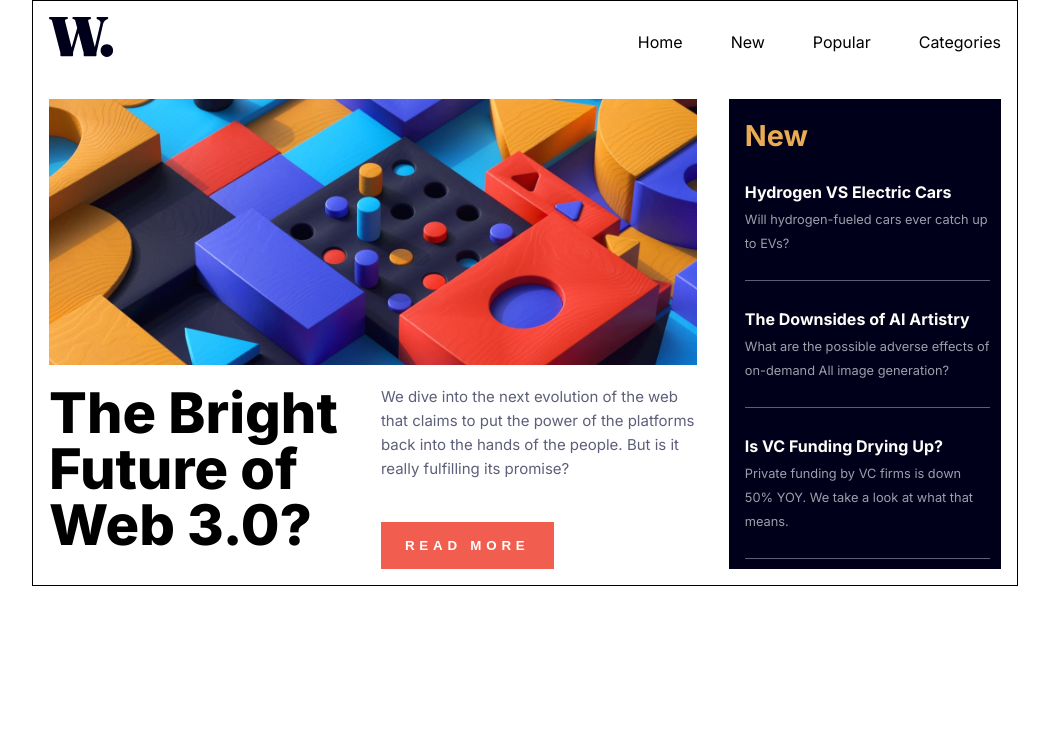
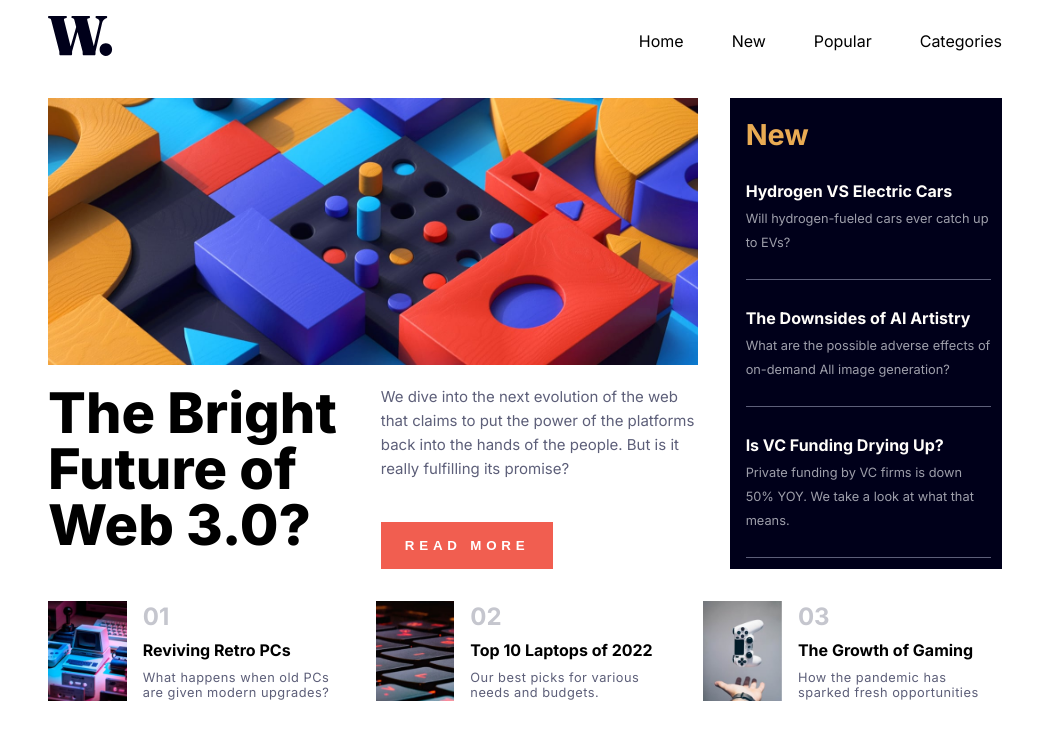
Before and after one commit to yukihirop/fm_news-homepage-main, a Next.js app in the folder app/: page / in a window 1280 px wide. Shown: the top 740 px of the page, without its empty margins (115-1164 px from the left). Built offline with nearby package versions, Linux system fonts and the light colour scheme.

Commit message:
feat: 🎸 impl news articles

```diff
--- a/app/interfaces/news.ts
+++ b/app/interfaces/news.ts
@@ -1,4 +1,6 @@
 export interface News {
-  title: string
-  desc: string
+  index: number;
+  title: string;
+  desc: string;
+  image: string;
 }
--- /dev/null
+++ b/app/pages/api/news.ts
@@ -0,0 +1,30 @@
+import { NextApiRequest, NextApiResponse } from "next";
+import { News } from "interfaces/news";
+
+const news: News[] = [
+  {
+    index: 1,
+    title: "Reviving Retro PCs",
+    desc: "What happens when old PCs are given modern upgrades?",
+    image: "./images/image-retro-pcs.jpg",
+  },
+  {
+    index: 2,
+    title: "Top 10 Laptops of 2022",
+    desc: "Our best picks for various needs and budgets.",
+    image: "./images/image-top-laptops.jpg",
+  },
+  {
+    index: 3,
+    title: "The Growth of Gaming",
+    desc: "How the pandemic has sparked fresh opportunities",
+    image: "./images/image-gaming-growth.jpg",
+  },
+];
+
+export default async function handler(
+  req: NextApiRequest,
+  res: NextApiResponse
+) {
+  res.status(200).json(news);
+}
--- a/app/pages/index.tsx
+++ b/app/pages/index.tsx
@@ -1,7 +1,9 @@
 import type { NextPage } from "next";
 import styled from "@emotion/styled";
 import NewsHeader from "components/news-header";
-import NewsMain from "components/news-main"
+import NewsMain from "components/news-main";
+import { News } from "interfaces/news";
+import { md } from 'styles/media-query'
 
 const NewsContainer = styled.main`
   width: 100%;
@@ -9,14 +11,99 @@ const NewsContainer = styled.main`
   padding: 1rem;
   max-width: 986px;
   margin: auto;
-  border: 1px solid black;
 `;
 
-const Home: NextPage = () => {
+const NewsArticlesContainer = styled.section`
+  width: 100%;
+  height: 300px;
+  display: flex;
+  justify-content: space-between;
+  padding-top: 2rem;
+  gap: 1.8rem;
+
+  ${md} {
+    flex-direction: column;
+  }
+`;
+
+const NewsArticlesCard = styled.article`
+  width: 33%;
+  height: 100px;
+  display: flex;
+  flex-direction: row;
+
+  ${md} {
+    width: 100%;
+  }
+
+  &:hover {
+    cursor: pointer;
+  }
+`;
+
+const NewsArticlesCardImage = styled.img`
+  height: 100%;
+`;
+const NewArticlesCardSection = styled.section`
+  display: flex;
+  flex-direction: column;
+  justify-content: space-around;
+  margin-left: 1rem;
+  gap: 0.5rem;
+`;
+
+const NewsArticlesCardIndex = styled.div`
+  font-size: 1.5rem;
+  font-weight: 600;
+  color: var(--grayish-blue);
+`;
+
+const NewsArticlesCardTitle = styled.h1`
+  font-size: 1rem;
+`;
+
+const NewsArticlesCardDesc = styled.p`
+  font-size: .8rem;
+  letter-spacing: .5px;
+  color: var(--dark-grayish-blue);
+`;
+
+export async function getServerSideProps() {
+  const baseURL = process.env.NEXT_PUBLIC_VERCEL_URL
+    ? `https://${process.env.NEXT_PUBLIC_VERCEL_URL}`
+    : "http://localhost:3000";
+  const res = await fetch(`${baseURL}/api/news`);
+  const items = await res.json();
+  return {
+    props: {
+      items,
+    },
+  };
+}
+
+type Props = {
+  items: News[];
+};
+
+const Home: NextPage<Props> = ({ items }: Props) => {
   return (
     <NewsContainer>
       <NewsHeader />
       <NewsMain />
+      <NewsArticlesContainer>
+        {items.map((item) => (
+          <NewsArticlesCard>
+            <figure>
+              <NewsArticlesCardImage src={item.image}></NewsArticlesCardImage>
+            </figure>
+            <NewArticlesCardSection>
+              <NewsArticlesCardIndex>{`0${item.index}`}</NewsArticlesCardIndex>
+              <NewsArticlesCardTitle>{item.title}</NewsArticlesCardTitle>
+              <NewsArticlesCardDesc>{item.desc}</NewsArticlesCardDesc>
+            </NewArticlesCardSection>
+          </NewsArticlesCard>
+        ))}
+      </NewsArticlesContainer>
     </NewsContainer>
   );
 };
```
